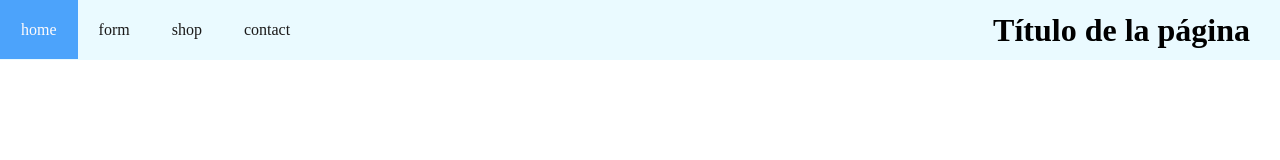
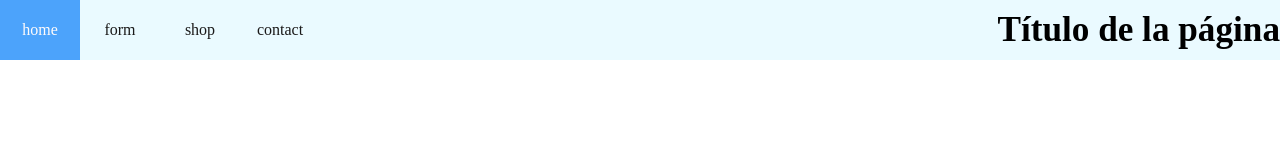
Before and after one commit to 0Label0/Plantilla-1, a website: page views/index.html in a window 1280 px wide. Drawn offline with nearby package versions, Linux system fonts and the light colour scheme.

Commit message:
Agregado el header

```diff
--- a/scss/_header.scss
+++ b/scss/_header.scss
@@ -8,6 +8,10 @@ $colorTitle: #000000;
 $bgColorHoverItem: #4ca3fb;
 $bgColorPrimary: #eafaff;
 $bgColorSecundaty: #ffbcff;
+/* HEIGHT */
+$heightHeader: 60px;
+/* WIDTH */
+$movileWindow: 720px;
 
 /* HEADER */
 header {
@@ -15,30 +19,68 @@ header {
   align-items: center;
   justify-content: space-between;
   background-color: $bgColorPrimary;
-  height: 60px;
+  height: $heightHeader;
   width: 100%;
-  .title {
-    color: $colorTitle;
-    margin-right: 30px;
+  @media (max-width: $movileWindow) {
+    justify-content:space-between;
   }
-  nav {
-    ul {
+  .burger-menu {
+    cursor: pointer;
+    display: none;
+    @media (max-width: $movileWindow) {
+      width: 60px;
+      height: $heightHeader;
+      display: block;
+    }
+  }
+
+  .link-container {
     display: flex;
-      li {
-        list-style: none;
-        height: 100%;
-        a {
+    transition: transform .3s;
+    height: $heightHeader;
+    @media (max-width: $movileWindow) {
+      transform: translateY(-500px);
+      z-index: -100;
+      flex-direction: column;
+      width: 100%;
+      position: absolute;
+      .link {
+        padding-top: 5px;
+        padding-bottom: 5px;
+      }
+    }
+    .link {
+      display: flex;
+      align-items: center;
+      justify-content: center;
       color: $colorSecundary;
       text-decoration: none;
-          padding: 21px;
-          transition: background .2s;
+      transition: all .2s;
+      height: $heightHeader;
+      width: 100%;
+      padding-inline: 10px;
+      min-width: 80px;
+
       &:hover {
         background-color: $bgColorHoverItem;
         color: $colorPrimary;
+      }
+    }
+  }
+
+  .link-container-visible {
+    @extend .link-container;
+    @media (max-width: $movileWindow) {
+      position: absolute;
+      transform: translateY(60px);
 
     }
   }
 }
+
+.title {
+  font-size: 2.2em;
+  @media (max-width:$movileWindow) {
+    font-size: larger;
   }
 }
-}
--- a/views/index.html
+++ b/views/index.html
@@ -5,20 +5,27 @@
   <meta name="viewport" content="width=device-width, initial-scale=1.0">
   <title>Plantilla-1</title>
   <link rel="stylesheet" href="../scss/css/layout.css">
+  <script src="../node_modules/alpinejs/dist/cdn.js" defer></script>
+
 </head>
 <body>
-  <header>
-    <nav>
-      <ul>
-        <li><a href="#">home</a></li>
-        <li><a href="./form.html">form</a></li>
-        <li><a href="./shop.html">shop</a></li>
-        <li><a href="./contact.html">contact</a></li>
-      </ul>
-    </nav>
-    <h1 class="title">Título de la página</h1>
 
-  </header>
+    <header x-data="{ open :  false }" >
+      <img x-on:click="open = !open" class="burger-menu" src="../assets/svg/menu.svg" alt="burger menu icon">
+      <nav class="link-container" x-bind:class="{ 'link-container-visible': open }">
+        <a class="link" href="#">home</a>
+        <a class="link" href="./form.html">form</a>
+        <a class="link" href="./shop.html">shop</a>
+        <a class="link" href="./contact.html">contact</a>
+
+      </nav>
+      <h1 class="title">Título de la página</h1>
+
+    </header>
+
+
+
+
 
 
 </body>
```
Also changed, not shown: assets/svg/menu.svg (added), scss/css/layout.css, 1 other file. Lines whose indentation alone changed are shown as unchanged.
